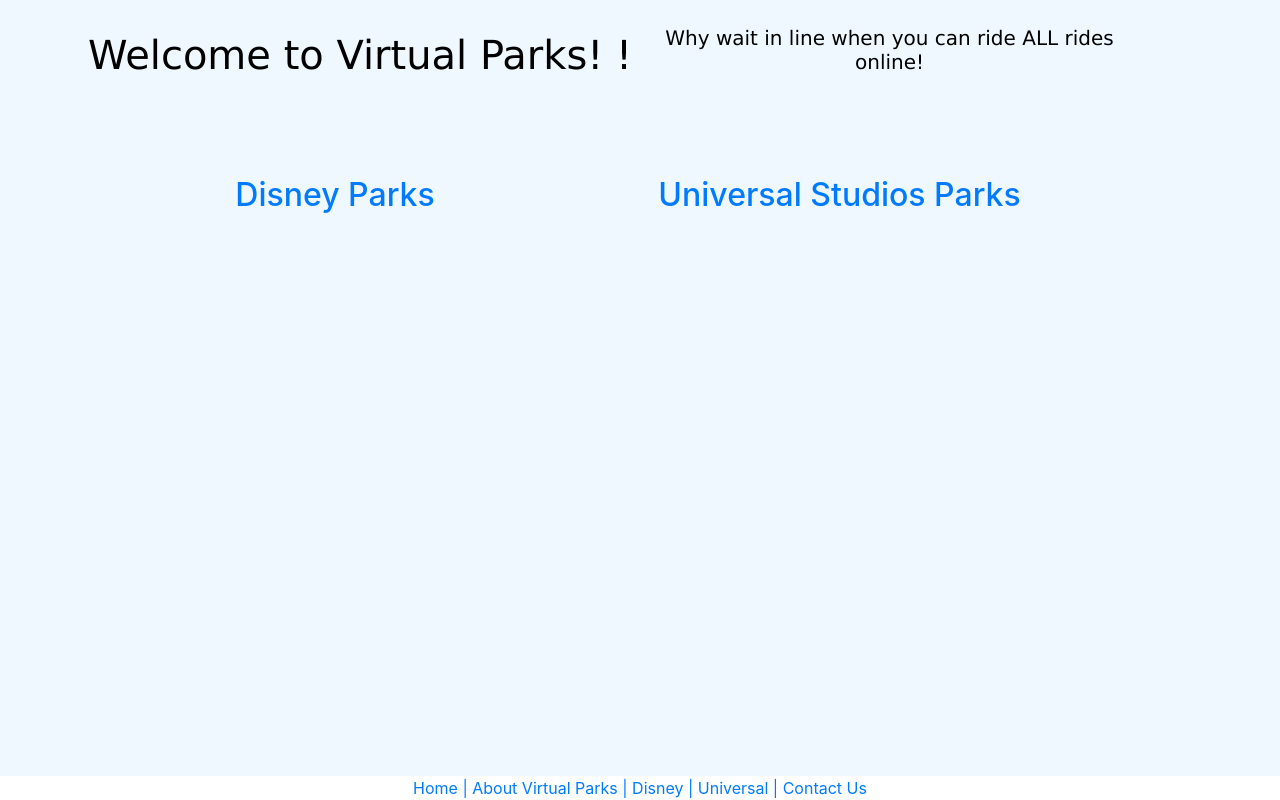
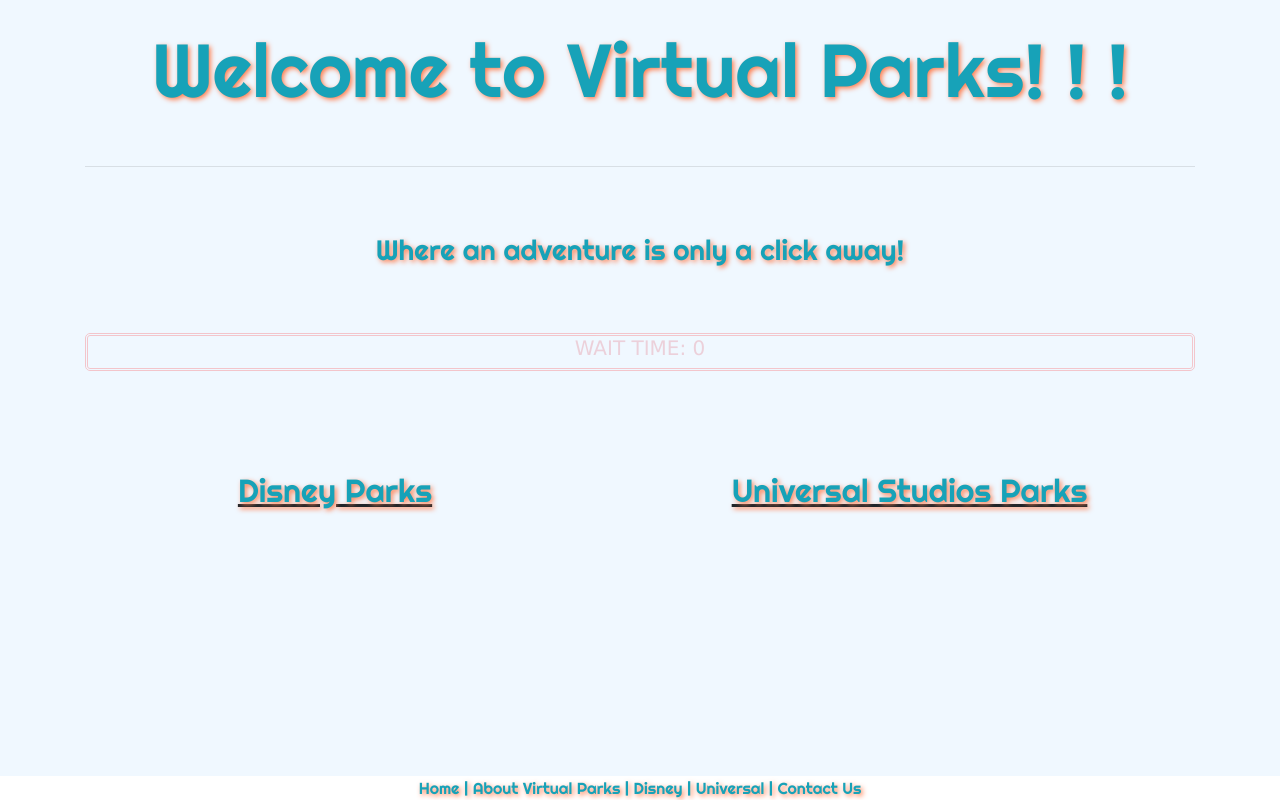
Before and after one commit to ASand-design/Virtual-Parks, a Django app: template all_parks_app/templates/main.html in a window 1280 px wide. Run offline with Django 3.2, Linux system fonts and the light colour scheme; the template is opened without the code that fills it, so the values that code supplies are empty; some libraries are stand-ins or nearby versions.

Commit message:
additional changes

```diff
--- a/all_parks_app/static/css/main.css
+++ b/all_parks_app/static/css/main.css
@@ -4,34 +4,55 @@
     /* outline: 1px solid red; */
 }
 .header{
-    width: 550px;
+    width: auto;
     height: 150px;
-    color: black;
-    font-family: Verdana, Geneva, Tahoma, sans-serif;
+    font-family: "Righteous";
+    font-size-adjust: 100%;
+    text-shadow: 2px 2px 5px coral;
     text-align: center;
-    display: inline-block;
-    font-size: 250%;
     padding-top: 25px;
 }
 .header2{
-    width: 500px;
+    width: auto;
     height: 150px;
-    display: inline-block;
-    color: black;
+    font-family: "Righteous";
+    text-align: center;
+    padding-top: 50px;
+    text-shadow: 2px 2px 5px coral;
+}
+.header3{
+    width: auto;
     font-family: Verdana, Geneva, Tahoma, sans-serif;
     text-align: center;
+    animation: blinker 1.5s linear infinite;
+    border-style: double;
+    border-color: red;
+    border-radius: 5px;
 }
+@keyframes blinker {
+    50% {
+      opacity: 0;
+    }
+  }
 .disney{
     width: 500px;
-    height: 600px;
+    height: 300px;
     display: inline-block;
+    font-family: "Righteous";
     text-align: center;
+    text-decoration: underline;
+    padding-top: 100px;
+    text-shadow: 2px 2px 5px coral;
 }
 .universal{
     width: 500px;
-    height: 600px;
+    height: 300px;
+    padding-left: 140px;
     display: inline-block;
+    text-decoration: underline;
+    font-family: "Righteous";
     text-align: center;
+    text-shadow: 2px 2px 5px coral;
 }
 .footer {
     position: fixed;
@@ -39,6 +60,7 @@
     bottom: 0;
     width: 100%;
     background-color:white;
-    color: black;
+    font-family: "Righteous";
     text-align: center;
+    text-shadow: 2px 2px 5px coral;
  }
--- a/all_parks_app/templates/main.html
+++ b/all_parks_app/templates/main.html
@@ -5,6 +5,7 @@
     <meta name="viewport" content="width=device-width, initial-scale=1.0">
     {% load static %}
     <link rel="stylesheet" href="{% static 'css/main.css' %}">
+    <link rel="stylesheet" href="https://fonts.googleapis.com/css?family=Righteous">
     <script src="{% static 'js/script.js' %}"></script>
     <link rel="stylesheet" href="https://stackpath.bootstrapcdn.com/bootstrap/4.3.1/css/bootstrap.min.css" integrity="sha384-ggOyR0iXCbMQv3Xipma34MD+dH/1fQ784/j6cY/iJTQUOhcWr7x9JvoRxT2MZw1T" crossorigin="anonymous">
     <title>Main</title>
@@ -12,24 +13,28 @@
 <body style = 'background-color: aliceblue;'>
     <div class="container">
         <div class="header">
-            <p>Welcome to Virtual Parks! !</p>
+            <h1 class="text-info" style="font-size:75px;">Welcome to Virtual Parks! ! !</h1>
         </div>
+        <hr>
         <div class="header2">
-            <h5>Why wait in line when you can ride ALL rides online!</h5>
+            <h3 class="text-info"><medium>Where an adventure is only a click away!</medium></h3>
+        </div>
+        <div class="header3">
+            <h5 class="text-danger"><medium>WAIT TIME: 0</medium></h5>
         </div>
         <div class="disney">
-            <a href="/disney"><h2>Disney Parks</h2></a>
+            <a href="/disney" class="text-info"><h2>Disney Parks</h2></a>
         </div>
         <div class="universal">
-            <a href="/universal"><h2>Universal Studios Parks</h2></a>
+            <a href="/universal" class="text-info"><h2>Universal Studios Parks</h2></a>
         </div>
         <div class="footer">
             {% csrf_token %}
-            <a href="/main">Home |</a>
-            <a href="/about">About Virtual Parks |</a>
-            <a href="/disney">Disney |</a>
-            <a href="/universal">Universal |</a>
-            <a href="/contact">Contact Us</a>
+            <a href="/main" class="text-info">Home |</a>
+            <a href="/about" class="text-info">About Virtual Parks |</a>
+            <a href="/disney" class="text-info">Disney |</a>
+            <a href="/universal" class="text-info">Universal |</a>
+            <a href="/contact" class="text-info">Contact Us</a>
         </div>
     </div>
 </body>
```
Also changed, not shown: all_parks_app/static/css/about.css (+8 -13 lines), all_parks_app/static/css/contact.css (+9 -7 lines), all_parks_app/static/css/disney.css (+10 -0 lines), all_parks_app/static/css/universal.css (+7 -0 lines), all_parks_app/templates/about.html (+13 -9 lines), all_parks_app/templates/contact.html (+20 -19 lines), all_parks_app/templates/disney.html (+9 -6 lines), all_parks_app/templates/login.html (+16 -13 lines), all_parks_app/templates/universal.html (+7 -6 lines), db.sqlite3.
